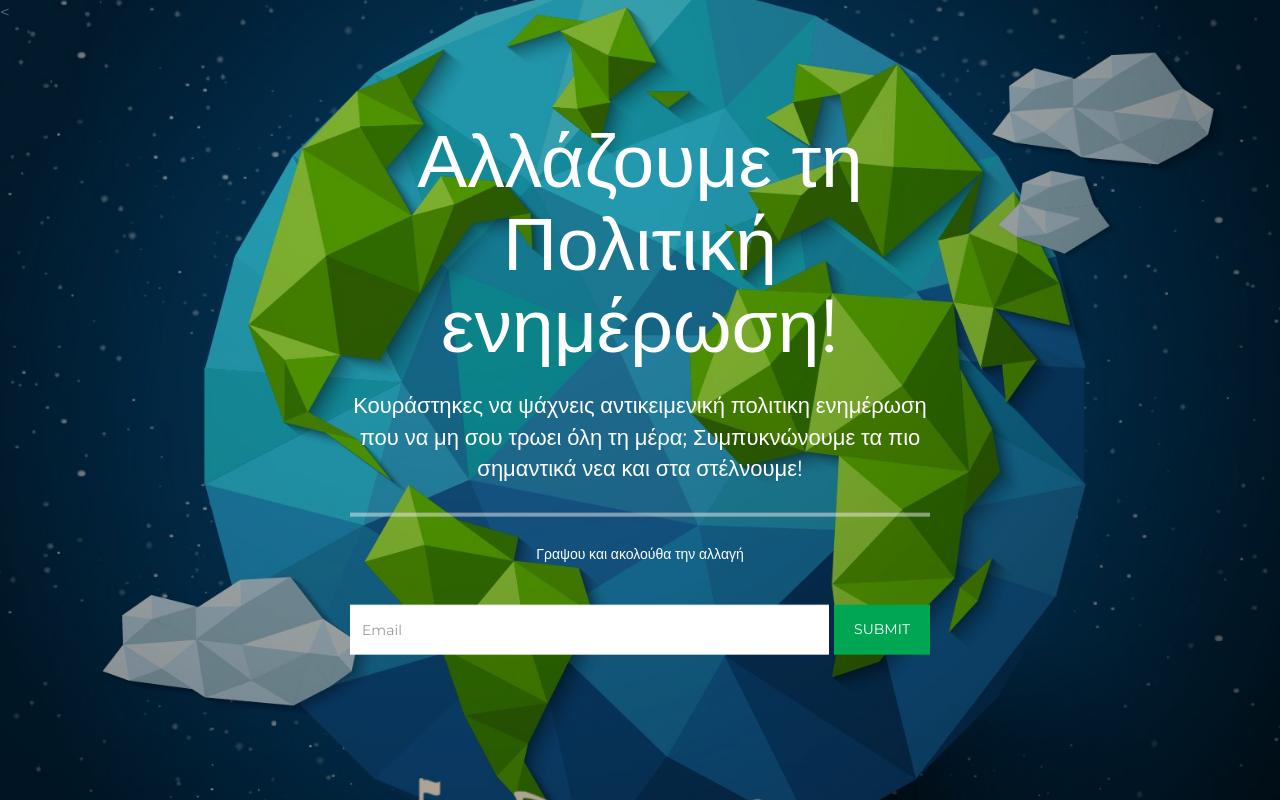
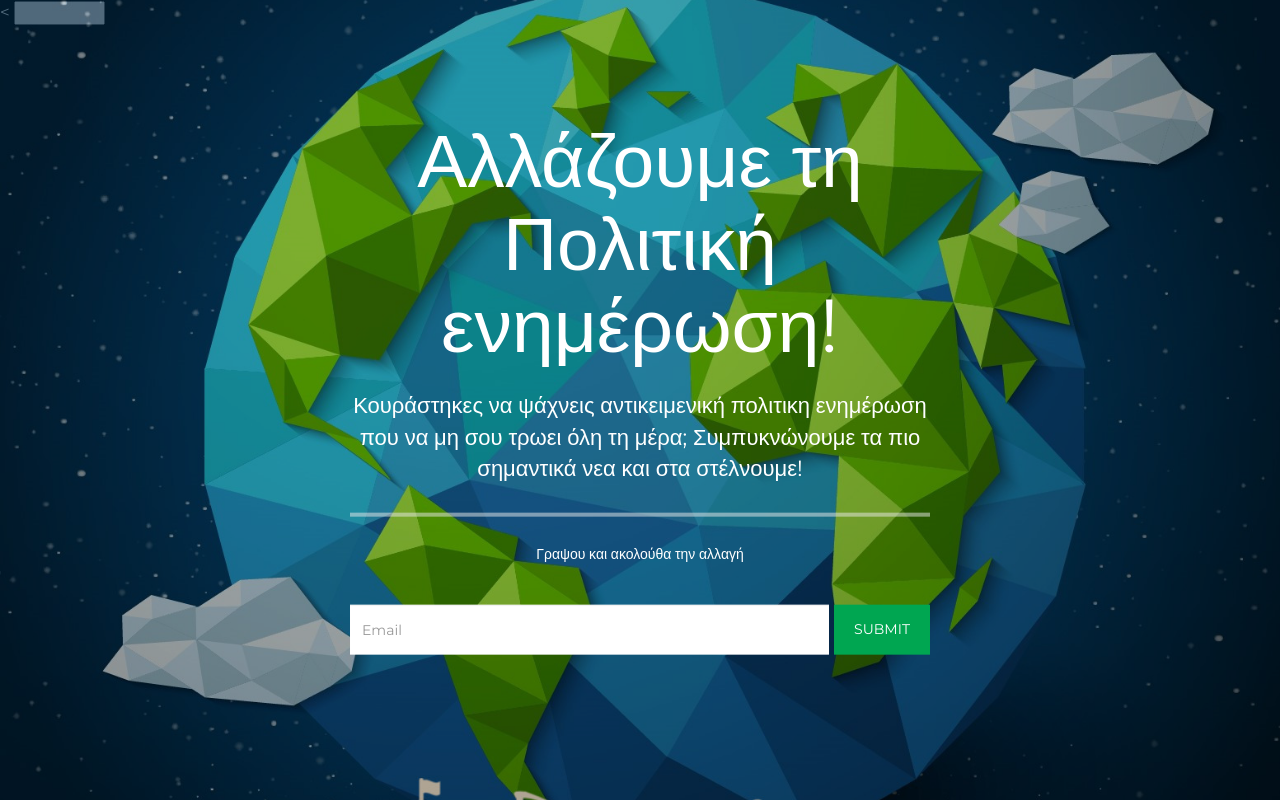
Before and after one commit to DeemosProject/DeemosProject.github.io, a plain HTML site: page index.html in a window 1280 px wide. Drawn offline with Linux system fonts and the light colour scheme.

Commit message:
Just the Option

```diff
--- a/index.html
+++ b/index.html
@@ -12,6 +12,11 @@
     <link rel="icon" href="favicon.ico">
     <link type="text/css" rel="stylesheet" href="./res/bootstrap.min.css">
     <link type="text/css" rel="stylesheet" href="./res/styles.css">
+    <select id="lang-switch">
+      <option value="en">English</option>
+      <option value="el">Ελληνικά</option>
+      <option value="zh">普通話</option>
+    </select>
   </head>
   <body>
     <div class="bg-image"></div>
```
Also changed, not shown: 1 other file.
